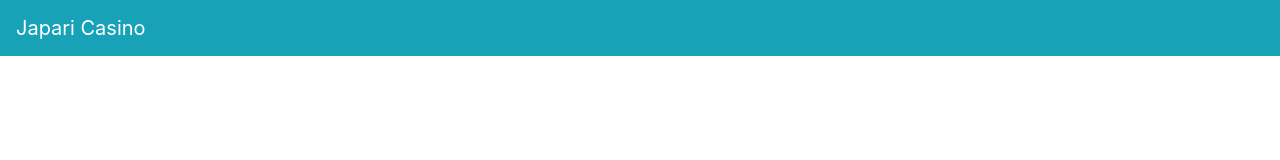
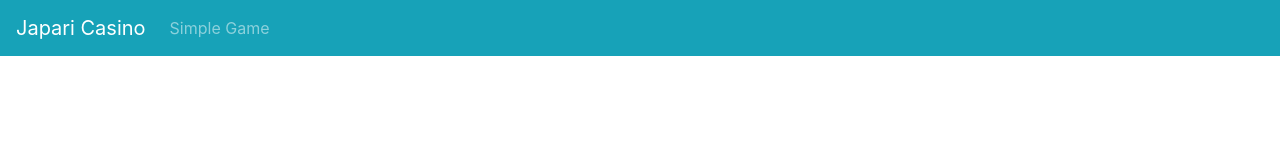
Before and after one commit to japari-dev/japari-casino, a Vue app: page / in a window 1280 px wide. Shown: the top 160 px of the page. Built offline with nearby package versions, Linux system fonts and the light colour scheme.

Commit message:
add item to navbar

```diff
--- a/src/App.vue
+++ b/src/App.vue
@@ -4,6 +4,7 @@
       <b-navbar-brand>Japari Casino</b-navbar-brand>
 
       <b-navbar-nav>
+        <b-nav-item href="#/SimpleGame">Simple Game</b-nav-item>
       </b-navbar-nav>
     </b-navbar>
 
```
